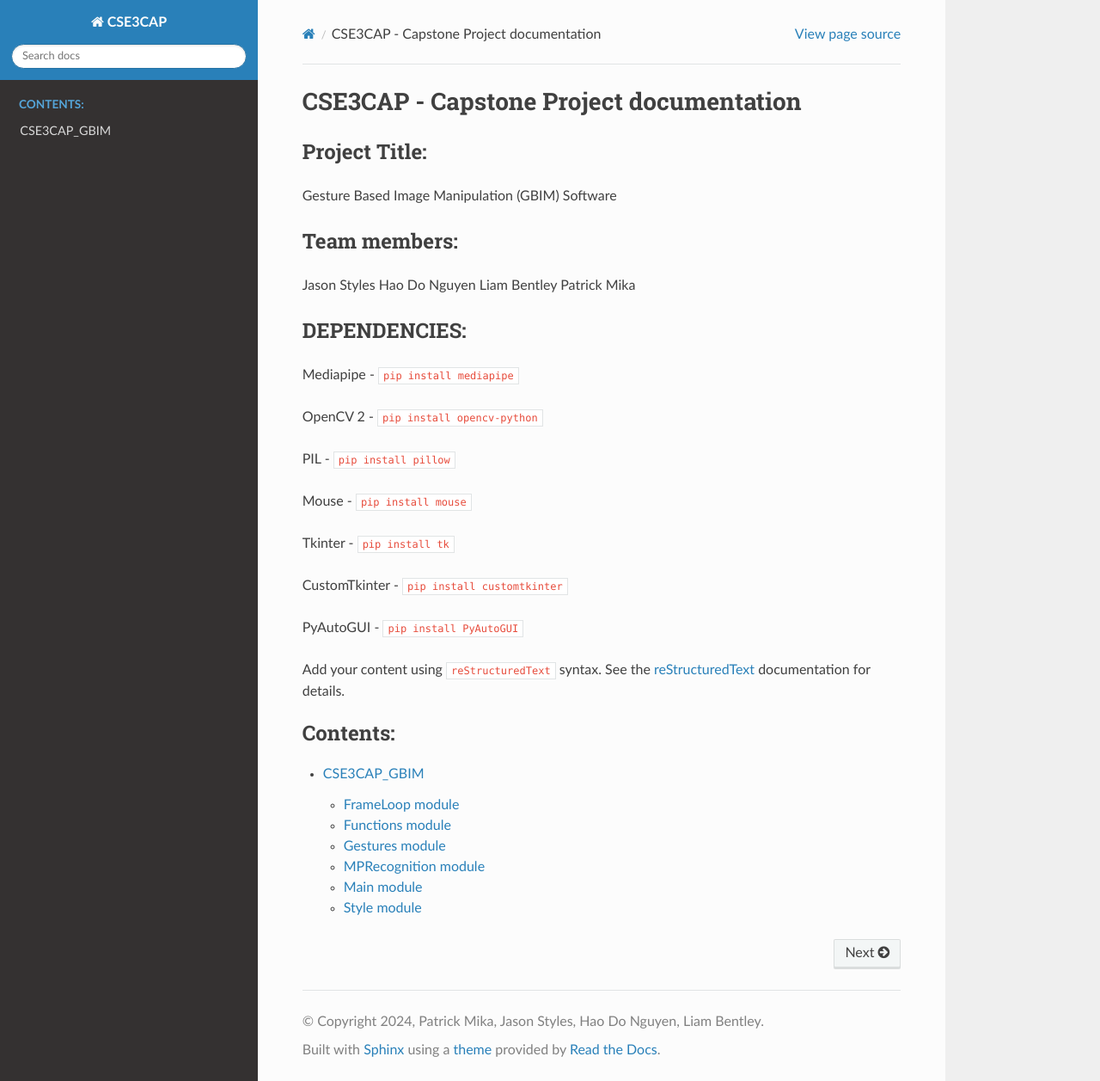
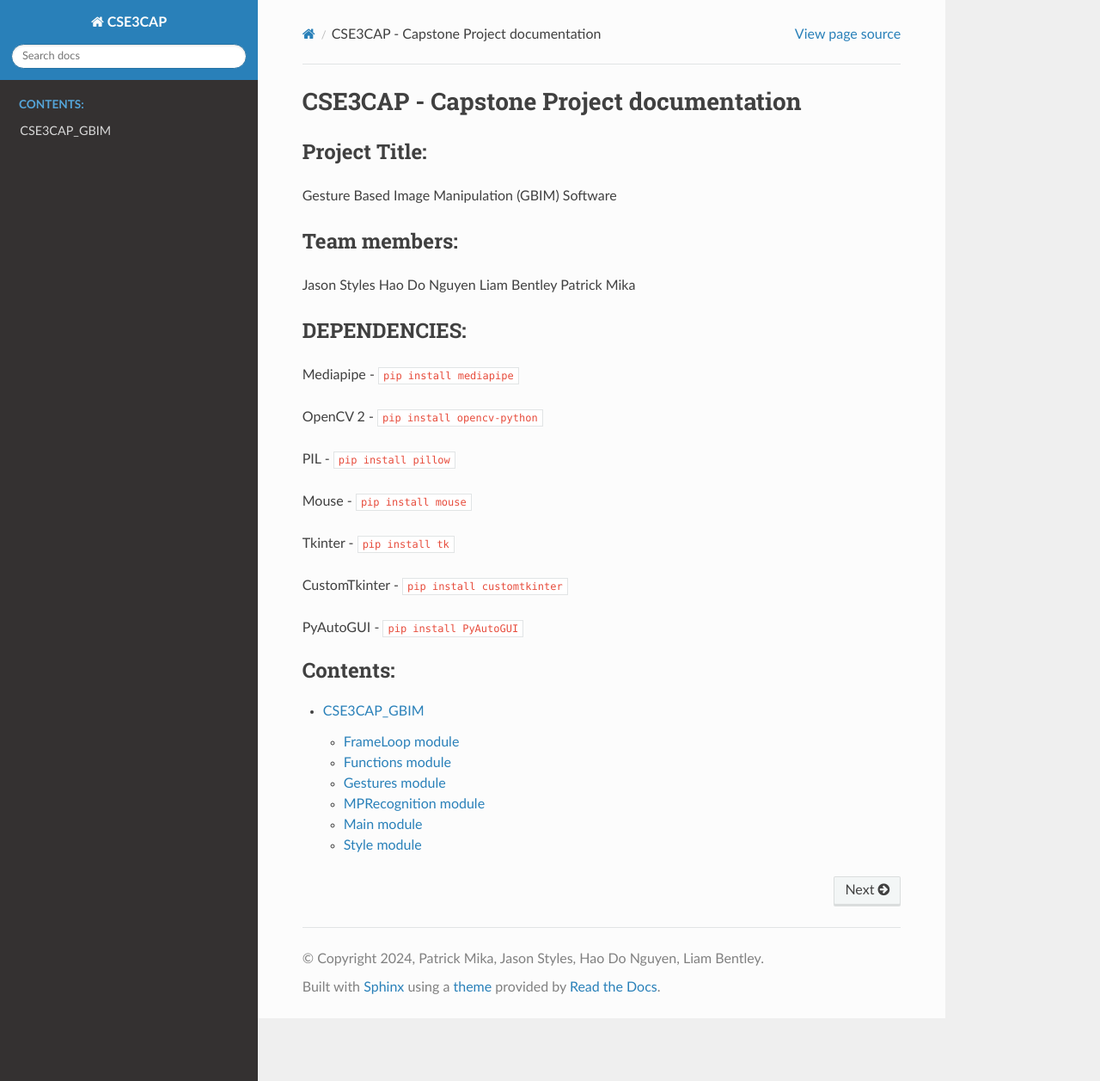
Before and after one commit to jasonjason5/CSE3CAP_GBIM, a Sphinx documentation site: the page built from Docs/source/index.rst, in a window 1280 px wide and 1257 px high. Shown: the whole window at 86% size. Built offline with Sphinx 7.4.7 and the Read the Docs theme 3.1.0, drawn with Linux system fonts in a browser that asks for light colours.

Commit message:
modified:   Docs/source/index.rst

```diff
--- a/Docs/source/index.rst
+++ b/Docs/source/index.rst
@@ -36,10 +39,6 @@ CustomTkinter - ``pip install customtkinter``
 
 PyAutoGUI - ``pip install PyAutoGUI``
 
-Add your content using ``reStructuredText`` syntax. See the
-`reStructuredText <https://www.sphinx-doc.org/en/master/usage/restructuredtext/index.html>`_
-documentation for details.
-
 
 .. toctree::
    :maxdepth: 2
```
Also changed, not shown: other parts of Docs/source/index.rst (+3 -0 lines).
